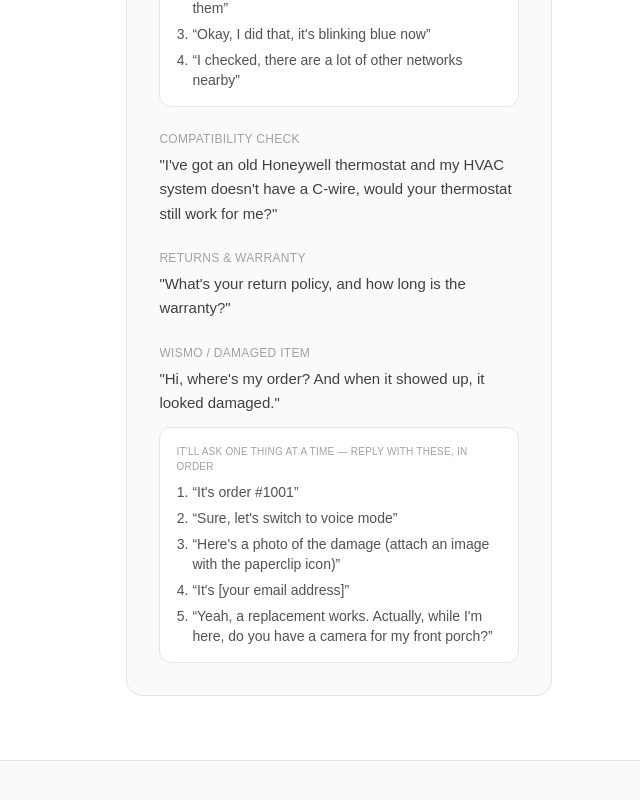
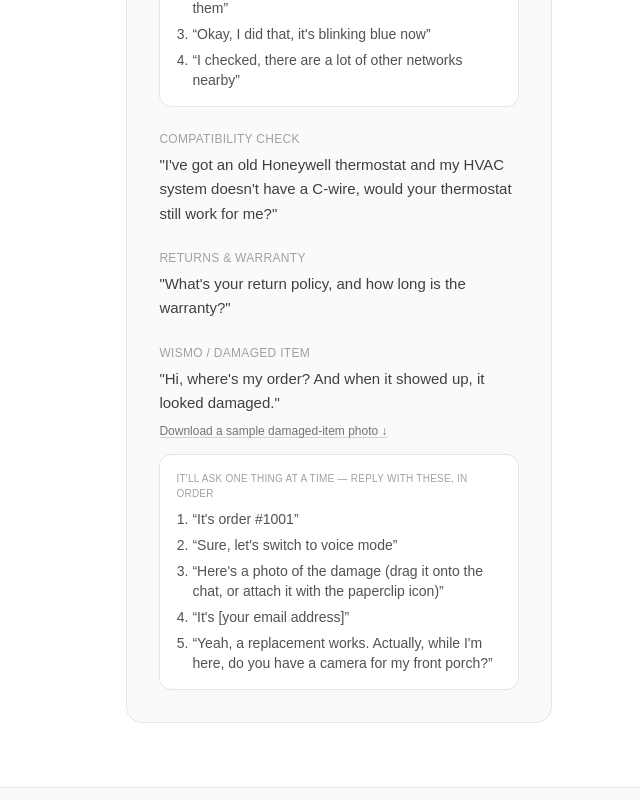
Before and after one commit to lainezescoto-nov12/solutions-portfolio, a Next.js app: page /agents/chat in a window 1280 px wide. Shown: the part 1566-2366 px from the top of the page, without its empty margins (640-1280 px from the left). Built offline with nearby package versions, Linux system fonts and the light colour scheme; no server answers.

Commit message:
Add downloadable sample photo + drag-and-drop attach to Chat demo

```diff
--- a/src/components/agent/ChatDemoPanel.tsx
+++ b/src/components/agent/ChatDemoPanel.tsx
@@ -1,7 +1,7 @@
 "use client";
 
 import Image from "next/image";
-import { useEffect, useRef, useState } from "react";
+import { useEffect, useRef, useState, type DragEvent } from "react";
 
 type ProductCard = { id: string; title: string; priceUsd: number; imageUrl: string | null };
 // `image`, when present, is a data URL of a photo the customer attached
@@ -260,6 +260,8 @@ export function ChatDemoPanel() {
   const [voiceModeOn, setVoiceModeOn] = useState(false);
   const [muted, setMuted] = useState(false);
   const [pendingImage, setPendingImage] = useState<string | null>(null);
+  const [dragActive, setDragActive] = useState(false);
+  const dragCounterRef = useRef(0);
   const fileInputRef = useRef<HTMLInputElement>(null);
   const recognitionRef = useRef<SpeechRecognitionLike | null>(null);
   const audioRef = useRef<HTMLAudioElement | null>(null);
@@ -417,6 +419,30 @@ export function ChatDemoPanel() {
     reader.readAsDataURL(file);
   }
 
+  // Counter, not a boolean, because dragging over child elements fires
+  // enter/leave pairs on each of them too -- without counting, the overlay
+  // would flicker off every time the pointer crosses a message bubble.
+  function handleDragEnter(e: DragEvent) {
+    e.preventDefault();
+    if (!e.dataTransfer.types.includes("Files")) return;
+    dragCounterRef.current += 1;
+    setDragActive(true);
+  }
+
+  function handleDragLeave(e: DragEvent) {
+    e.preventDefault();
+    dragCounterRef.current = Math.max(0, dragCounterRef.current - 1);
+    if (dragCounterRef.current === 0) setDragActive(false);
+  }
+
+  function handleDrop(e: DragEvent) {
+    e.preventDefault();
+    dragCounterRef.current = 0;
+    setDragActive(false);
+    const file = Array.from(e.dataTransfer.files).find((f) => f.type.startsWith("image/"));
+    handleImageSelect(file);
+  }
+
   async function send(text: string) {
     const trimmed = text.trim();
     const attachedImage = pendingImage ?? undefined;
@@ -481,7 +507,18 @@ export function ChatDemoPanel() {
   }
 
   return (
-    <div className="flex h-[calc(100vh-260px)] min-h-[640px] max-h-[820px] flex-col overflow-hidden rounded-2xl border border-neutral-200 bg-white shadow-lg shadow-neutral-200/60">
+    <div
+      onDragEnter={handleDragEnter}
+      onDragOver={(e) => e.preventDefault()}
+      onDragLeave={handleDragLeave}
+      onDrop={handleDrop}
+      className="relative flex h-[calc(100vh-260px)] min-h-[640px] max-h-[820px] flex-col overflow-hidden rounded-2xl border border-neutral-200 bg-white shadow-lg shadow-neutral-200/60"
+    >
+      {dragActive && (
+        <div className="pointer-events-none absolute inset-0 z-10 flex items-center justify-center rounded-2xl border-2 border-dashed border-blue-400 bg-blue-50/90">
+          <p className="text-sm font-medium text-blue-600">Drop the photo to attach it</p>
+        </div>
+      )}
       <div
         className="flex items-center justify-between gap-2.5 px-5 py-3.5"
         style={{ background: "linear-gradient(135deg, #146EF5 0%, #0a2472 100%)" }}
--- a/src/components/agent/SamplePrompts.tsx
+++ b/src/components/agent/SamplePrompts.tsx
@@ -14,6 +14,15 @@ export function SamplePrompts({ prompts, intro }: { prompts: SamplePrompt[]; int
               {p.label}
             </p>
             <p className="mt-1.5 text-[15px] leading-relaxed text-neutral-700">{p.prompt}</p>
+            {p.attachmentUrl && (
+              <a
+                href={p.attachmentUrl}
+                download
+                className="mt-2 inline-flex items-center gap-1.5 text-xs font-medium text-neutral-500 underline decoration-neutral-300 underline-offset-2 transition hover:text-neutral-900"
+              >
+                {p.attachmentLabel ?? "Download sample attachment"} ↓
+              </a>
+            )}
             {p.followUps && p.followUps.length > 0 && (
               <div className="mt-3 rounded-xl border border-neutral-200 bg-white p-4">
                 <p className="text-[10px] font-medium uppercase tracking-wide text-neutral-400">
--- a/src/lib/agents.ts
+++ b/src/lib/agents.ts
@@ -12,6 +12,12 @@ export type SamplePrompt = {
   // now paces one step at a time) -- what to say back at each step so
   // someone testing it isn't stuck guessing after the first exchange.
   followUps?: string[];
+  // Optional sample file (e.g. a damaged-item photo for the WISMO flow) --
+  // a public/ path a visitor can download, then drag onto the chat or
+  // attach via the paperclip, so a flow that expects a photo is actually
+  // testable without them needing a real damaged product on hand.
+  attachmentUrl?: string;
+  attachmentLabel?: string;
 };
 
 export type AgentStatus = "live" | "in-progress";
@@ -125,10 +131,12 @@ export const agents: Agent[] = [
         followUps: [
           "It's order #1001",
           "Sure, let's switch to voice mode",
-          "Here's a photo of the damage (attach an image with the paperclip icon)",
+          "Here's a photo of the damage (drag it onto the chat, or attach it with the paperclip icon)",
           "It's [your email address]",
           "Yeah, a replacement works. Actually, while I'm here, do you have a camera for my front porch?",
         ],
+        attachmentUrl: "/downloads/damaged-deadbolt.png",
+        attachmentLabel: "Download a sample damaged-item photo",
       },
     ],
   },
```
